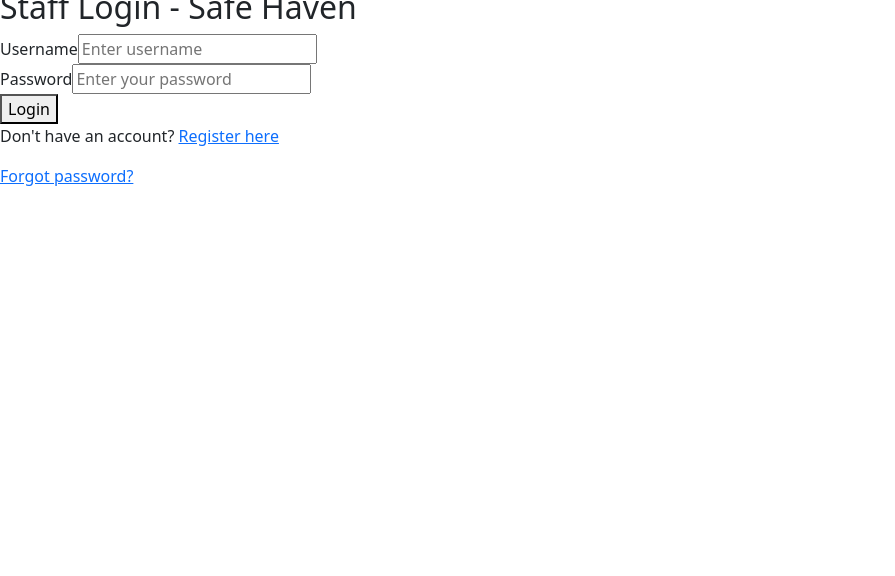
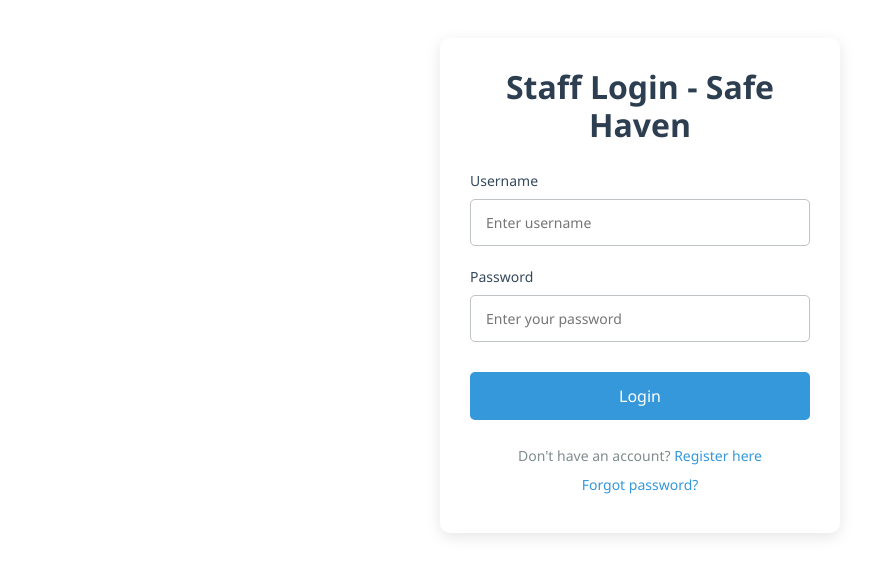
Before and after one commit to it21067860/ECMS, a React (Create React App) app in the folder frontend/: page /staff-login in a window 1280 px wide. Shown: the top 576 px of the page, without its empty margins (0-895 px from the left). Built offline with nearby package versions, Linux system fonts and the light colour scheme.

Commit message:
did changes in KayLogin.js

```diff
--- a/frontend/src/pages/Kay/KayLogin.js
+++ b/frontend/src/pages/Kay/KayLogin.js
@@ -1,7 +1,6 @@
 import React, { useState } from "react";
 import { useNavigate } from "react-router-dom";
 import axios from "axios";
-import "../../pages/css/Login.css";
 
 const KayLogin = () => {
   const [identifier, setIdentifier] = useState("");
@@ -57,6 +56,119 @@ const KayLogin = () => {
   };
 
   return (
+    <>
+      <style>
+        {`
+          .kay-login-container {
+            max-width: 400px;
+            margin: 50px auto;
+            padding: 30px;
+            border-radius: 10px;
+            box-shadow: 0 4px 15px rgba(0, 0, 0, 0.1);
+            background-color: #ffffff;
+            font-family: 'Segoe UI', Tahoma, Geneva, Verdana, sans-serif;
+          }
+
+          .kay-login-container h2 {
+            text-align: center;
+            color: #2c3e50;
+            margin-bottom: 25px;
+            font-weight: 600;
+          }
+
+          .kay-error-message {
+            color: #e74c3c;
+            background-color: #fadbd8;
+            padding: 10px 15px;
+            border-radius: 5px;
+            margin-bottom: 20px;
+            font-size: 14px;
+            text-align: center;
+          }
+
+          .kay-login-form {
+            display: flex;
+            flex-direction: column;
+            gap: 20px;
+          }
+
+          .kay-form-group {
+            display: flex;
+            flex-direction: column;
+            gap: 8px;
+          }
+
+          .kay-form-group label {
+            font-weight: 500;
+            color: #34495e;
+            font-size: 14px;
+          }
+
+          .kay-form-group input {
+            padding: 12px 15px;
+            border: 1px solid #bdc3c7;
+            border-radius: 5px;
+            font-size: 14px;
+            transition: border-color 0.3s ease;
+          }
+
+          .kay-form-group input:focus {
+            outline: none;
+            border-color: #3498db;
+            box-shadow: 0 0 0 2px rgba(52, 152, 219, 0.2);
+          }
+
+          .kay-btn {
+            padding: 12px;
+            border: none;
+            border-radius: 5px;
+            font-weight: 500;
+            cursor: pointer;
+            transition: background-color 0.3s ease;
+          }
+
+          .kay-login-btn {
+            background-color: #3498db;
+            color: white;
+            font-size: 16px;
+            margin-top: 10px;
+          }
+
+          .kay-login-btn:hover {
+            background-color: #2980b9;
+          }
+
+          .kay-login-footer {
+            margin-top: 25px;
+            text-align: center;
+            font-size: 14px;
+            color: #7f8c8d;
+          }
+
+          .kay-login-footer a {
+            color: #3498db;
+            text-decoration: none;
+            transition: color 0.2s ease;
+          }
+
+          .kay-login-footer a:hover {
+            color: #2980b9;
+            text-decoration: underline;
+          }
+
+          .kay-login-footer p {
+            margin: 8px 0;
+          }
+
+          @media (max-width: 480px) {
+            .kay-login-container {
+              margin: 20px;
+              padding: 20px;
+            }
+          }
+        `}
+      </style>
+
       <div className="kay-login-container">
         <h2>Staff Login - Safe Haven</h2>
 
@@ -102,6 +214,7 @@ const KayLogin = () => {
           </p>
         </div>
       </div>
+    </>
   );
 };
 
--- a/frontend/src/pages/css/Login.css
+++ b/frontend/src/pages/css/Login.css
@@ -130,3 +130,228 @@
   color: #6c757d;
   background-color: #fff;
 }
+
+
+
+.login-container {
+    max-width: 500px;
+    margin: 2rem auto;
+    padding: 2rem;
+    background: #fff;
+    border-radius: 8px;
+    box-shadow: 0 0 10px rgba(0, 0, 0, 0.1);
+  }
+
+  .login-container h2 {
+    text-align: center;
+    margin-bottom: 1.5rem;
+    color: #2c3e50;
+  }
+
+  .login-type-toggle {
+    display: flex;
+    margin-bottom: 1.5rem;
+    border-radius: 4px;
+    overflow: hidden;
+    border: 1px solid #3498db;
+  }
+
+  .login-type-toggle button {
+    flex: 1;
+    padding: 0.75rem;
+    border: none;
+    background: #fff;
+    cursor: pointer;
+    font-size: 1rem;
+    transition: all 0.3s;
+  }
+
+  .login-type-toggle button.active {
+    background: #3498db;
+    color: white;
+  }
+
+  .error-message {
+    color: #e74c3c;
+    background: #fadbd8;
+    padding: 1rem;
+    border-radius: 4px;
+    margin-bottom: 1.5rem;
+    text-align: center;
+  }
+
+  .login-form {
+    margin-bottom: 1.5rem;
+  }
+
+  .form-group {
+    margin-bottom: 1.5rem;
+  }
+
+  .form-group label {
+    display: block;
+    margin-bottom: 0.5rem;
+    font-weight: 600;
+  }
+
+  .form-group input {
+    width: 100%;
+    padding: 0.75rem;
+    border: 1px solid #ddd;
+    border-radius: 4px;
+    font-size: 1rem;
+  }
+
+  .submit-btn {
+    width: 100%;
+    padding: 1rem;
+    background: #3498db;
+    color: white;
+    border: none;
+    border-radius: 4px;
+    font-size: 1rem;
+    cursor: pointer;
+    transition: background 0.3s;
+  }
+
+  .submit-btn:hover {
+    background: #2980b9;
+  }
+
+  .login-footer {
+    text-align: center;
+    font-size: 0.9rem;
+  }
+
+  .login-footer a {
+    color: #3498db;
+    text-decoration: none;
+  }
+
+  .login-footer a:hover {
+    text-decoration: underline;
+  }
+
+
+
+
+
+
+  /* Kavindy's css for the src/pages/kay/KayLogin.js*/
+  /* Login.css */
+
+/* Main container styling */
+.kay-login-container {
+  max-width: 400px;
+  margin: 50px auto;
+  padding: 30px;
+  border-radius: 10px;
+  box-shadow: 0 4px 15px rgba(0, 0, 0, 0.1);
+  background-color: #ffffff;
+  font-family: 'Segoe UI', Tahoma, Geneva, Verdana, sans-serif;
+}
+
+/* Header styling */
+.kay-login-container h2 {
+  text-align: center;
+  color: #2c3e50;
+  margin-bottom: 25px;
+  font-weight: 600;
+}
+
+/* Error message styling */
+.kay-error-message {
+  color: #e74c3c;
+  background-color: #fadbd8;
+  padding: 10px 15px;
+  border-radius: 5px;
+  margin-bottom: 20px;
+  font-size: 14px;
+  text-align: center;
+}
+
+/* Form styling */
+.kay-login-form {
+  display: flex;
+  flex-direction: column;
+  gap: 20px;
+}
+
+/* Form group styling */
+.kay-form-group {
+  display: flex;
+  flex-direction: column;
+  gap: 8px;
+}
+
+.kay-form-group label {
+  font-weight: 500;
+  color: #34495e;
+  font-size: 14px;
+}
+
+.kay-form-group input {
+  padding: 12px 15px;
+  border: 1px solid #bdc3c7;
+  border-radius: 5px;
+  font-size: 14px;
+  transition: border-color 0.3s ease;
+}
+
+.kay-form-group input:focus {
+  outline: none;
+  border-color: #3498db;
+  box-shadow: 0 0 0 2px rgba(52, 152, 219, 0.2);
+}
+
+/* Button styling */
+.kay-btn {
+  padding: 12px;
+  border: none;
+  border-radius: 5px;
+  font-weight: 500;
+  cursor: pointer;
+  transition: background-color 0.3s ease;
+}
+
+.kay-login-btn {
+  background-color: #3498db;
+  color: white;
+  font-size: 16px;
+  margin-top: 10px;
+}
+
+.kay-login-btn:hover {
+  background-color: #2980b9;
+}
+
+/* Footer links styling */
+.kay-login-footer {
+  margin-top: 25px;
+  text-align: center;
+  font-size: 14px;
+  color: #7f8c8d;
+}
+
+.kay-login-footer a {
+  color: #3498db;
+  text-decoration: none;
+  transition: color 0.2s ease;
+}
+
+.kay-login-footer a:hover {
+  color: #2980b9;
+  text-decoration: underline;
+}
+
+.kay-login-footer p {
+  margin: 8px 0;
+}
+
+/* Responsive adjustments */
+@media (max-width: 480px) {
+  .kay-login-container {
+    margin: 20px;
+    padding: 20px;
+  }
+}
```
Lines whose indentation alone changed are shown as unchanged.
